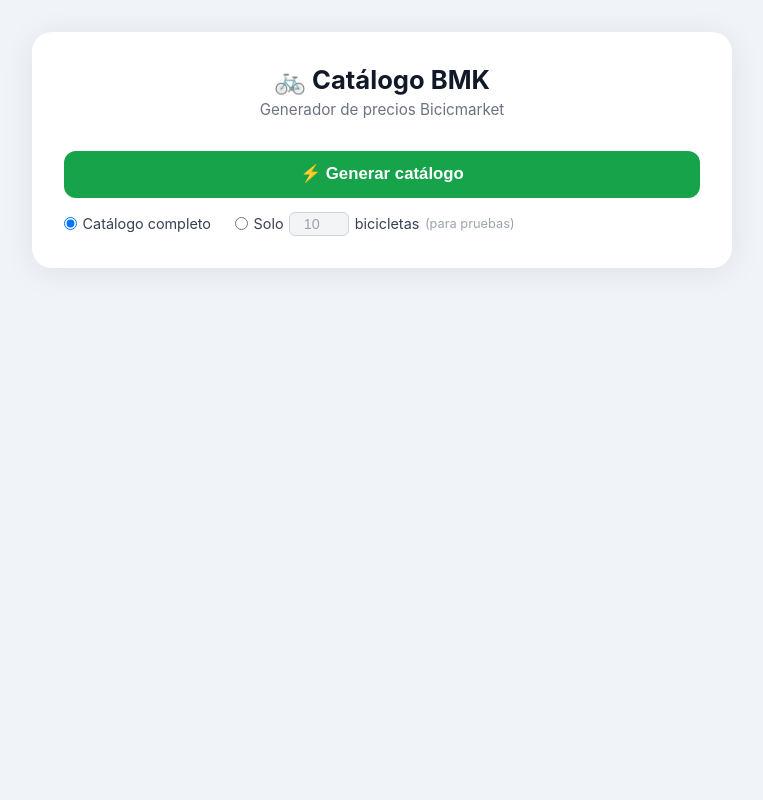
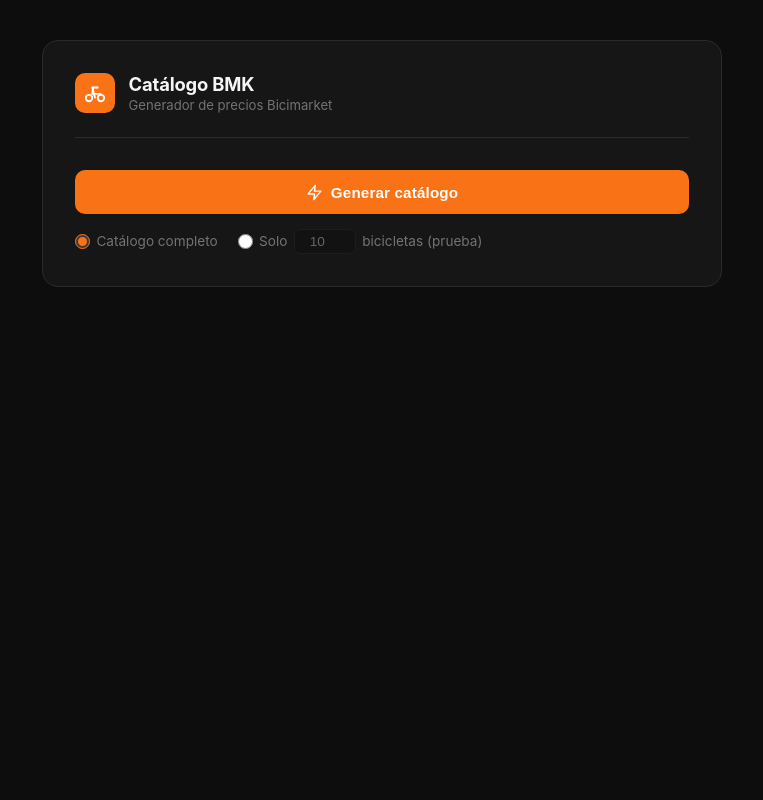
Before and after one commit to krles06/bmk-catalogo, a Flask app: page / in a window 1280 px wide. Shown: the whole page, without its empty margins (258-1021 px from the left). Run offline with Flask 3, Linux system fonts and the light colour scheme.

Commit message:
Redesign: dark theme, orange, SVG icons, fix Bicimarket typo

```diff
--- a/templates/index.html
+++ b/templates/index.html
@@ -7,161 +7,249 @@
   <style>
     *, *::before, *::after { box-sizing: border-box; margin: 0; padding: 0; }
 
+    :root {
+      --bg:        #0d0d0d;
+      --surface:   #161616;
+      --border:    #2a2a2a;
+      --orange:    #f97316;
+      --orange-h:  #ea580c;
+      --text:      #f5f5f5;
+      --muted:     #737373;
+      --log-bg:    #0a0a0a;
+    }
+
     body {
       font-family: -apple-system, BlinkMacSystemFont, 'Segoe UI', Roboto, sans-serif;
-      background: #f0f4f8;
+      background: var(--bg);
+      color: var(--text);
       min-height: 100vh;
       display: flex;
       align-items: flex-start;
       justify-content: center;
-      padding: 2rem 1rem;
+      padding: 2.5rem 1rem;
     }
 
     .card {
-      background: white;
-      border-radius: 20px;
-      box-shadow: 0 4px 32px rgba(0, 0, 0, 0.08);
+      background: var(--surface);
+      border: 1px solid var(--border);
+      border-radius: 16px;
       padding: 2rem;
       width: 100%;
-      max-width: 700px;
+      max-width: 680px;
     }
 
+    /* ── Header ── */
     .header {
-      text-align: center;
+      display: flex;
+      align-items: center;
+      gap: 0.85rem;
       margin-bottom: 2rem;
+      padding-bottom: 1.5rem;
+      border-bottom: 1px solid var(--border);
     }
-    .header h1 {
-      font-size: 1.6rem;
-      color: #111827;
-      margin-bottom: 0.3rem;
+    .header-icon {
+      width: 40px;
+      height: 40px;
+      background: var(--orange);
+      border-radius: 10px;
+      display: flex;
+      align-items: center;
+      justify-content: center;
+      flex-shrink: 0;
     }
-    .header p {
-      color: #6b7280;
-      font-size: 0.95rem;
-    }
+    .header-icon svg { width: 22px; height: 22px; stroke: #fff; fill: none; }
+    .header-text h1 { font-size: 1.15rem; font-weight: 700; letter-spacing: -0.01em; }
+    .header-text p  { font-size: 0.82rem; color: var(--muted); margin-top: 2px; }
 
+    /* ── Button ── */
     .btn {
       display: flex;
       align-items: center;
       justify-content: center;
       gap: 0.5rem;
       width: 100%;
-      padding: 0.95rem 1.5rem;
+      padding: 0.85rem 1.5rem;
       border: none;
-      border-radius: 12px;
-      font-size: 1.05rem;
+      border-radius: 10px;
+      font-size: 0.95rem;
       font-weight: 600;
       cursor: pointer;
-      transition: background 0.15s, transform 0.1s;
+      transition: background 0.15s, opacity 0.15s, transform 0.1s;
       text-decoration: none;
-      line-height: 1;
+      letter-spacing: 0.01em;
     }
+    .btn svg { width: 17px; height: 17px; stroke: currentColor; fill: none; flex-shrink: 0; }
     .btn:active:not(:disabled) { transform: scale(0.98); }
 
-    .btn-green { background: #16a34a; color: white; }
-    .btn-green:hover:not(:disabled) { background: #15803d; }
-    .btn-green:disabled { background: #86efac; cursor: not-allowed; }
+    .btn-orange { background: var(--orange); color: #fff; }
+    .btn-orange:hover:not(:disabled) { background: var(--orange-h); }
+    .btn-orange:disabled { opacity: 0.4; cursor: not-allowed; }
 
-    .btn-blue { background: #2563eb; color: white; margin-top: 1.25rem; }
-    .btn-blue:hover { background: #1d4ed8; }
+    .btn-outline {
+      background: transparent;
+      color: var(--orange);
+      border: 1px solid var(--orange);
+      margin-top: 1rem;
+    }
+    .btn-outline:hover { background: rgba(249,115,22,0.08); }
 
+    /* ── Limite selector ── */
+    .limite-wrap {
+      margin-top: 0.9rem;
+      display: flex;
+      flex-wrap: wrap;
+      gap: 0.5rem 1.25rem;
+      align-items: center;
+    }
+    .limite-label {
+      display: flex;
+      align-items: center;
+      gap: 0.4rem;
+      font-size: 0.85rem;
+      color: var(--muted);
+      cursor: pointer;
+      user-select: none;
+    }
+    .limite-label input[type="radio"] {
+      accent-color: var(--orange);
+      width: 15px;
+      height: 15px;
+      cursor: pointer;
+    }
+    .limite-input {
+      width: 62px;
+      padding: 0.25rem 0.4rem;
+      background: var(--bg);
+      border: 1px solid var(--border);
+      border-radius: 6px;
+      color: var(--text);
+      font-size: 0.85rem;
+      text-align: center;
+      transition: border-color 0.15s;
+    }
+    .limite-input:focus { outline: none; border-color: var(--orange); }
+    .limite-input:disabled { opacity: 0.35; }
+
+    /* ── Alerts ── */
     .alert {
+      display: flex;
+      align-items: flex-start;
+      gap: 0.6rem;
       margin-top: 1rem;
       padding: 0.75rem 1rem;
-      border-radius: 10px;
-      font-size: 0.9rem;
+      border-radius: 8px;
+      font-size: 0.85rem;
       line-height: 1.5;
     }
-    .alert-yellow { background: #fef9c3; color: #854d0e; border: 1px solid #fde047; }
-    .alert-red    { background: #fee2e2; color: #991b1b; border: 1px solid #fca5a5; }
+    .alert svg { width: 16px; height: 16px; flex-shrink: 0; margin-top: 1px; }
+    .alert-yellow { background: rgba(234,179,8,0.08); color: #fbbf24; border: 1px solid rgba(234,179,8,0.2); }
+    .alert-red    { background: rgba(239,68,68,0.08);  color: #f87171; border: 1px solid rgba(239,68,68,0.2); }
 
+    /* ── Progress ── */
     .progress-section { margin-top: 1.5rem; }
 
+    .progress-header {
+      display: flex;
+      align-items: center;
+      justify-content: space-between;
+      margin-bottom: 0.6rem;
+    }
+    .progress-label {
+      font-size: 0.8rem;
+      color: var(--muted);
+      font-weight: 500;
+      letter-spacing: 0.04em;
+      text-transform: uppercase;
+    }
+    .progress-status {
+      font-size: 0.75rem;
+      color: var(--orange);
+      font-weight: 600;
+    }
+
     .progress-wrap {
-      background: #e5e7eb;
+      background: #222;
       border-radius: 999px;
-      height: 6px;
+      height: 4px;
       overflow: hidden;
       margin-bottom: 1rem;
     }
     .progress-bar {
       height: 100%;
       border-radius: 999px;
-      background: #16a34a;
+      background: var(--orange);
       width: 0;
       transition: width 0.4s ease, background 0.4s;
     }
     .progress-bar.running {
-      width: 40%;
-      animation: indeterminate 1.4s ease-in-out infinite;
+      width: 35%;
+      animation: slide 1.6s ease-in-out infinite;
     }
     .progress-bar.done  { width: 100%; }
     .progress-bar.error { width: 100%; background: #ef4444; }
 
-    @keyframes indeterminate {
-      0%   { transform: translateX(-150%); }
-      100% { transform: translateX(350%); }
+    @keyframes slide {
+      0%   { transform: translateX(-180%); }
+      100% { transform: translateX(400%); }
     }
 
+    /* ── Log ── */
     .log {
-      background: #0f172a;
+      background: var(--log-bg);
+      border: 1px solid var(--border);
       border-radius: 10px;
       padding: 1rem;
-      height: 340px;
+      height: 320px;
       overflow-y: auto;
       font-family: 'Menlo', 'Consolas', 'Courier New', monospace;
-      font-size: 0.78rem;
-      line-height: 1.6;
+      font-size: 0.76rem;
+      line-height: 1.7;
+      scrollbar-width: thin;
+      scrollbar-color: #333 transparent;
     }
-    .log-line      { color: #cbd5e1; white-space: pre-wrap; word-break: break-all; }
+    .log::-webkit-scrollbar { width: 4px; }
+    .log::-webkit-scrollbar-thumb { background: #333; border-radius: 4px; }
+
+    .log-line      { color: #6b7280; white-space: pre-wrap; word-break: break-all; }
     .log-line.ok   { color: #4ade80; }
     .log-line.err  { color: #f87171; }
-    .log-line.warn { color: #facc15; }
+    .log-line.info { color: #e5e7eb; }
 
     .hidden { display: none !important; }
 
-    .limite-wrap {
-      margin-top: 0.85rem;
-      display: flex;
-      flex-wrap: wrap;
-      gap: 0.5rem 1.5rem;
-      align-items: center;
-      font-size: 0.9rem;
-      color: #374151;
-    }
-    .limite-label {
-      display: flex;
-      align-items: center;
-      gap: 0.35rem;
-      cursor: pointer;
-    }
-    .limite-input {
-      width: 60px;
-      padding: 0.2rem 0.4rem;
-      border: 1px solid #d1d5db;
-      border-radius: 6px;
-      font-size: 0.9rem;
-      text-align: center;
-    }
-    .limite-input:disabled { background: #f3f4f6; color: #9ca3af; }
-    .limite-hint { color: #9ca3af; font-size: 0.8rem; }
-
     @media (max-width: 480px) {
-      .card { padding: 1.25rem; border-radius: 14px; }
-      .header h1 { font-size: 1.3rem; }
-      .log { height: 260px; }
+      body { padding: 1rem 0.75rem; }
+      .card { padding: 1.25rem; }
+      .log { height: 240px; }
     }
   </style>
 </head>
 <body>
   <div class="card">
+
     <div class="header">
-      <h1>🚲 Catálogo BMK</h1>
-      <p>Generador de precios Bicicmarket</p>
+      <div class="header-icon">
+        <!-- Bike icon -->
+        <svg viewBox="0 0 24 24" stroke-width="2" stroke-linecap="round" stroke-linejoin="round">
+          <circle cx="5.5" cy="17.5" r="3.5"/>
+          <circle cx="18.5" cy="17.5" r="3.5"/>
+          <path d="M15 6h-5l-1 7h9"/>
+          <path d="M9 6l3 11"/>
+          <circle cx="14" cy="6" r="1" fill="white" stroke="none"/>
+        </svg>
+      </div>
+      <div class="header-text">
+        <h1>Catálogo BMK</h1>
+        <p>Generador de precios Bicimarket</p>
+      </div>
     </div>
 
-    <button class="btn btn-green" id="btnGenerar">
-      ⚡ Generar catálogo
+    <button class="btn btn-orange" id="btnGenerar">
+      <!-- Zap icon -->
+      <svg viewBox="0 0 24 24" stroke-width="2" stroke-linecap="round" stroke-linejoin="round">
+        <polygon points="13 2 3 14 12 14 11 22 21 10 12 10 13 2"/>
+      </svg>
+      Generar catálogo
     </button>
 
     <div class="limite-wrap">
@@ -171,46 +259,78 @@
       <label class="limite-label">
         <input type="radio" name="limite" value="custom"> Solo
         <input type="number" id="limiteNum" min="1" max="999" value="10" class="limite-input">
-        bicicletas <span class="limite-hint">(para pruebas)</span>
+        bicicletas (prueba)
       </label>
     </div>
 
     <div class="alert alert-yellow hidden" id="alertRunning">
+      <!-- Clock icon -->
+      <svg viewBox="0 0 24 24" stroke-width="2" stroke-linecap="round" stroke-linejoin="round" fill="none">
+        <circle cx="12" cy="12" r="10"/><polyline points="12 6 12 12 16 14"/>
+      </svg>
       Ya hay una generación en curso. Vuelve en unos minutos.
     </div>
-    <div class="alert alert-red hidden" id="alertError"></div>
+
+    <div class="alert alert-red hidden" id="alertError">
+      <!-- X-circle icon -->
+      <svg viewBox="0 0 24 24" stroke-width="2" stroke-linecap="round" stroke-linejoin="round" fill="none">
+        <circle cx="12" cy="12" r="10"/><line x1="15" y1="9" x2="9" y2="15"/><line x1="9" y1="9" x2="15" y2="15"/>
+      </svg>
+      <span id="alertErrorMsg"></span>
+    </div>
 
     <div class="progress-section hidden" id="progressSection">
+      <div class="progress-header">
+        <span class="progress-label">Progreso</span>
+        <span class="progress-status" id="progressStatus">Procesando...</span>
+      </div>
       <div class="progress-wrap">
         <div class="progress-bar" id="progressBar"></div>
       </div>
       <div class="log" id="log"></div>
     </div>
 
-    <a class="btn btn-blue hidden" id="btnDescargar" href="/descargar">
-      ⬇️ Descargar catálogo Excel
+    <a class="btn btn-outline hidden" id="btnDescargar" href="/descargar">
+      <!-- Download icon -->
+      <svg viewBox="0 0 24 24" stroke-width="2" stroke-linecap="round" stroke-linejoin="round">
+        <path d="M21 15v4a2 2 0 0 1-2 2H5a2 2 0 0 1-2-2v-4"/>
+        <polyline points="7 10 12 15 17 10"/>
+        <line x1="12" y1="15" x2="12" y2="3"/>
+      </svg>
+      Descargar Excel
     </a>
+
   </div>
 
   <script>
-    const limiteNum      = document.getElementById('limiteNum');
-    const btnGenerar     = document.getElementById('btnGenerar');
-    const alertRunning   = document.getElementById('alertRunning');
-    const alertError     = document.getElementById('alertError');
+    const limiteNum       = document.getElementById('limiteNum');
+    const btnGenerar      = document.getElementById('btnGenerar');
+    const alertRunning    = document.getElementById('alertRunning');
+    const alertError      = document.getElementById('alertError');
+    const alertErrorMsg   = document.getElementById('alertErrorMsg');
     const progressSection = document.getElementById('progressSection');
-    const progressBar    = document.getElementById('progressBar');
-    const log            = document.getElementById('log');
-    const btnDescargar   = document.getElementById('btnDescargar');
+    const progressBar     = document.getElementById('progressBar');
+    const progressStatus  = document.getElementById('progressStatus');
+    const log             = document.getElementById('log');
+    const btnDescargar    = document.getElementById('btnDescargar');
 
     let es = null;
+
+    // Habilitar/deshabilitar input de número
+    document.querySelectorAll('input[name="limite"]').forEach(radio => {
+      radio.addEventListener('change', () => {
+        limiteNum.disabled = radio.value !== 'custom';
+      });
+    });
+    limiteNum.disabled = true;
 
     function addLine(text) {
       if (!text) return;
       const d = document.createElement('div');
       d.className = 'log-line';
-      if (/✅|Listo/.test(text))                    d.classList.add('ok');
-      else if (/❌|[Ee]rror|[Ee]xcepci|Traceback/.test(text)) d.classList.add('err');
-      else if (/⚠️|⬇️|[Ww]arning/.test(text))       d.classList.add('warn');
+      if (/Listo|successfully|OK/.test(text))           d.classList.add('ok');
+      else if (/[Ee]rror|[Ee]xcep|Traceback/.test(text)) d.classList.add('err');
+      else if (/\[/.test(text))                          d.classList.add('info');
       d.textContent = text;
       log.appendChild(d);
       log.scrollTop = log.scrollHeight;
@@ -219,6 +339,7 @@
     function showProgress() {
       progressSection.classList.remove('hidden');
       progressBar.className = 'progress-bar running';
+      progressStatus.textContent = 'Procesando...';
       btnGenerar.disabled = true;
       alertRunning.classList.add('hidden');
       alertError.classList.add('hidden');
@@ -230,6 +351,8 @@
 
     function onDone() {
       progressBar.className = 'progress-bar done';
+      progressStatus.textContent = 'Completado';
+      progressStatus.style.color = '#4ade80';
       btnDescargar.classList.remove('hidden');
       btnGenerar.disabled = false;
       closeStream();
@@ -237,7 +360,9 @@
 
     function onError(msg) {
       progressBar.className = 'progress-bar error';
-      alertError.textContent = '⚠️ ' + (msg || 'Ha ocurrido un error.');
+      progressStatus.textContent = 'Error';
+      progressStatus.style.color = '#f87171';
+      alertErrorMsg.textContent = msg || 'Ha ocurrido un error.';
       alertError.classList.remove('hidden');
       btnGenerar.disabled = false;
       closeStream();
@@ -256,19 +381,12 @@
       };
     }
 
-    // Habilitar/deshabilitar el input de número según el radio seleccionado
-    document.querySelectorAll('input[name="limite"]').forEach(radio => {
-      radio.addEventListener('change', () => {
-        limiteNum.disabled = radio.value !== 'custom';
-      });
-    });
-    limiteNum.disabled = true; // empieza deshabilitado (selección "completo")
-
     btnGenerar.addEventListener('click', async () => {
       alertRunning.classList.add('hidden');
       alertError.classList.add('hidden');
       btnDescargar.classList.add('hidden');
       log.innerHTML = '';
+      progressStatus.style.color = '';
 
       const modoCustom = document.querySelector('input[name="limite"][value="custom"]').checked;
       const limite = modoCustom ? parseInt(limiteNum.value) || 10 : null;
@@ -279,24 +397,15 @@
           headers: { 'Content-Type': 'application/json' },
           body: JSON.stringify({ limite }),
         });
-        if (res.status === 409) {
-          alertRunning.classList.remove('hidden');
-          return;
-        }
-        if (!res.ok) {
-          alertError.textContent = 'Error al iniciar la generación.';
-          alertError.classList.remove('hidden');
-          return;
-        }
+        if (res.status === 409) { alertRunning.classList.remove('hidden'); return; }
+        if (!res.ok) { onError('Error al iniciar la generación.'); return; }
         showProgress();
         startStream();
       } catch (err) {
-        alertError.textContent = 'Error de conexión: ' + err.message;
-        alertError.classList.remove('hidden');
+        onError('Error de conexión: ' + err.message);
       }
     });
 
-    // Restore UI state on page load/refresh
     {% if running %}
     showProgress();
     startStream();
```
